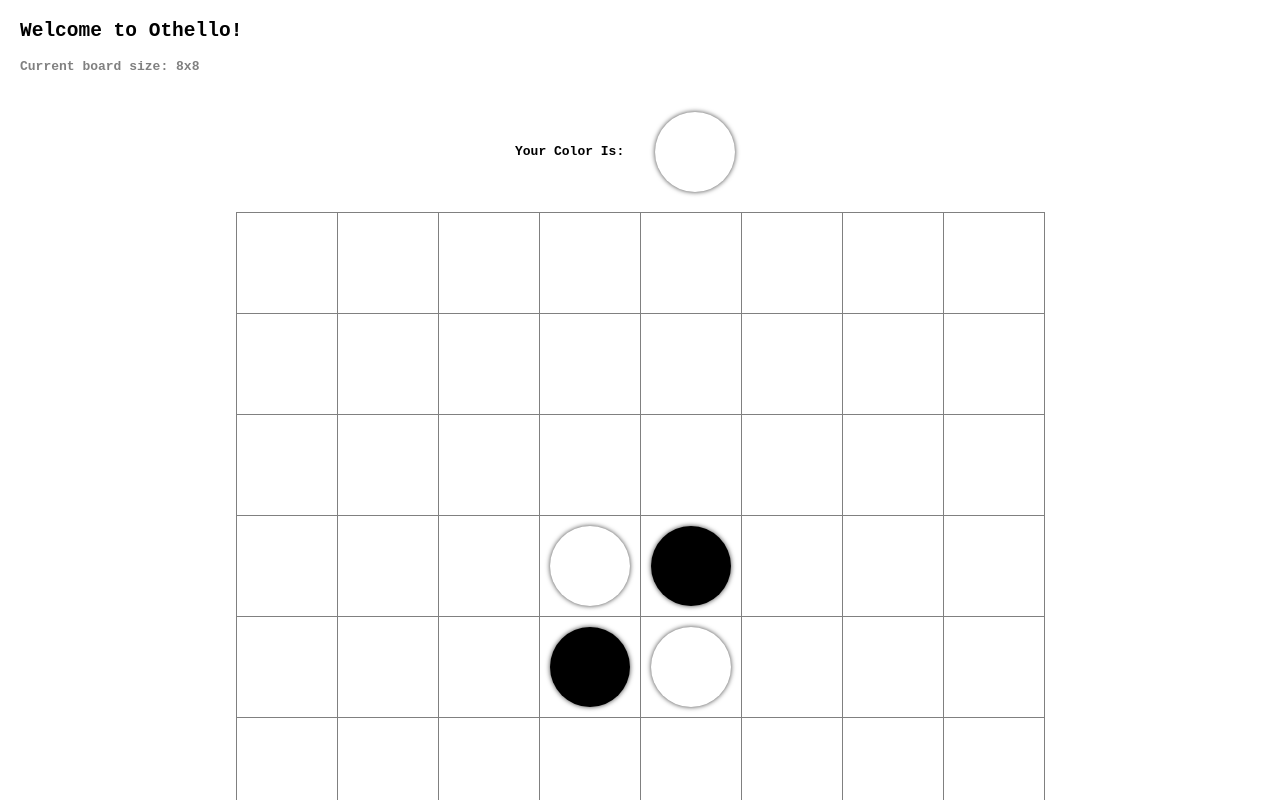
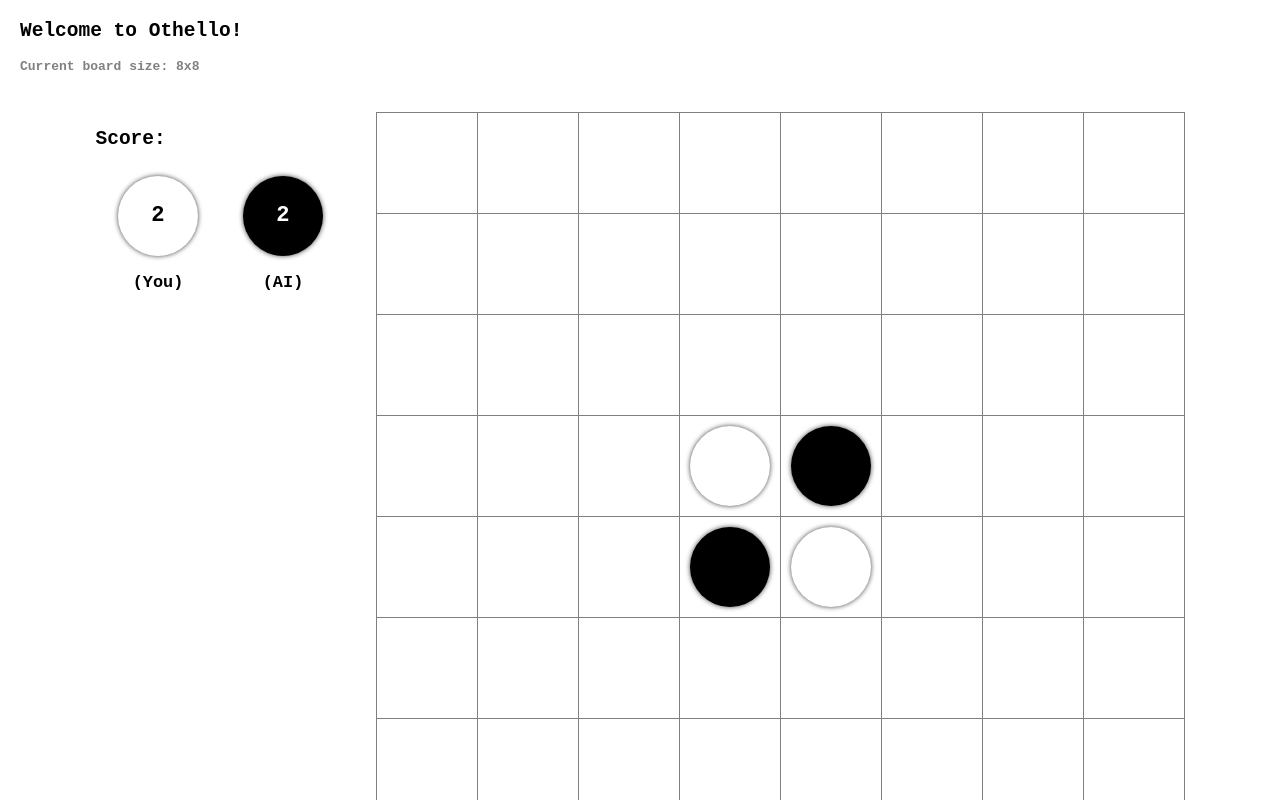
Before and after one commit to noahtallen/othello-ai, a React (Vite) app: page / in a window 1280 px wide. Both pictures are taken after a click on the button "Start a Game". Shown: the top 800 px of the page. Built offline with nearby package versions, Linux system fonts and the light colour scheme.

Commit message:
Add score counter

```diff
--- /dev/null
+++ b/src/GameBoardHelpers.ts
@@ -0,0 +1,47 @@
+import { OthelloBoard, OthelloCell, Scores } from './models'
+
+
+export function setInitialCells(board: OthelloBoard, playerColor: OthelloCell): OthelloBoard {
+    // Set the initial game pieces:
+    const center1 = board.length / 2 - 1
+    const center2 = board.length / 2
+    const aiColor = playerColor === OthelloCell.White ? OthelloCell.Black : OthelloCell.White
+    board[center1][center1] = playerColor
+    board[center1][center2] = aiColor
+    board[center2][center1] = aiColor
+    board[center2][center2] = playerColor
+    return board
+}
+
+export function generateGameBoard(boardSize: number, playerColor: OthelloCell): OthelloBoard {
+    const getEmpties = () => Array(boardSize).fill(OthelloCell.Empty)
+    // We do a fill and then a map in order to create new instances
+    // of the empties array. Otherwise, each row will reference the
+    // same object in memory.
+    const fullBoard = Array(boardSize).fill(0).map( getEmpties )
+    return setInitialCells(fullBoard, playerColor)
+}
+
+// Call this function to update the board with new info.
+// board is the existing board.
+// i is the row index
+// j is the column index
+// user is the user (i.e. OthelloCell.Black) who "clicked" the cell
+export function handleCellClick(board: OthelloBoard, i: number, j: number, user: OthelloCell): OthelloBoard {
+    const newBoard = [ ...board ] // Needs to be a new memory reference or it won't update
+    newBoard[i][j] = user
+    // @TODO: handle the conversion of existing cells
+    return newBoard
+}
+
+export function countScores(board: OthelloBoard): Scores {
+    const allCells: Array<OthelloCell> = board.flat()
+    return allCells.reduce((total, curCell) => {
+        const isBlack = curCell === OthelloCell.Black
+        const isWhite = curCell === OthelloCell.White
+        return {
+            white: isWhite ? total.white + 1 : total.white,
+            black: isBlack ? total.black + 1 : total.black
+        }
+    }, { white: 0, black: 0})
+}
--- a/src/GameContainer.tsx
+++ b/src/GameContainer.tsx
@@ -2,44 +2,12 @@ import * as React from 'react';
 import styled from 'styled-components';
 import GameBoard from './GameBoard';
 import GameInfo from './GameInfo'
-import { OthelloCell, OthelloBoard } from './models';
+import { OthelloCell, OthelloBoard, Scores } from './models';
+import * as Othello from './GameBoardHelpers'
 
 type Props = {
     boardSize: number,
     playerColor: OthelloCell
-}
-
-function setInitialCells(board: OthelloBoard, playerColor: OthelloCell): OthelloBoard {
-    // Set the initial game pieces:
-    const center1 = board.length / 2 - 1
-    const center2 = board.length / 2
-    const aiColor = playerColor === OthelloCell.White ? OthelloCell.Black : OthelloCell.White
-    board[center1][center1] = playerColor
-    board[center1][center2] = aiColor
-    board[center2][center1] = aiColor
-    board[center2][center2] = playerColor
-    return board
-}
-
-function generateGameBoard(boardSize: number, playerColor: OthelloCell): OthelloBoard {
-    const getEmpties = () => Array(boardSize).fill(OthelloCell.Empty)
-    // We do a fill and then a map in order to create new instances
-    // of the empties array. Otherwise, each row will reference the
-    // same object in memory.
-    const fullBoard = Array(boardSize).fill(0).map( getEmpties )
-    return setInitialCells(fullBoard, playerColor)
-}
-
-// Call this function to update the board with new info.
-// board is the existing board.
-// i is the row index
-// j is the column index
-// user is the user (i.e. OthelloCell.Black) who "clicked" the cell
-function handleCellClick(board: OthelloBoard, i: number, j: number, user: OthelloCell): OthelloBoard {
-    const newBoard = [ ...board ] // Needs to be a new memory reference or it won't update
-    newBoard[i][j] = user
-    // @TODO: handle the conversion of existing cells
-    return newBoard
 }
 
 export default function GameContainer({ boardSize, playerColor }: Props) {
@@ -48,22 +16,26 @@ export default function GameContainer({ boardSize, playerColor }: Props) {
     }
     const [isPlaying, setIsPlaying] = React.useState(false)
     const [gameState, setGameState] = React.useState<OthelloBoard | null>(null)
+    const [score, setScore] = React.useState<Scores>({white: 0, black: 0})
+
     const startGame = () => {
-        setGameState(generateGameBoard(boardSize, playerColor))
+        const newBoard = Othello.generateGameBoard(boardSize, playerColor)
+        setGameState(newBoard)
+        setScore(Othello.countScores(newBoard))
         setIsPlaying(true)
     }
 
     const onClickCell = (i: number, j: number) => {
         if (isPlaying && gameState) {
-            const newBoard = handleCellClick(gameState, i, j, playerColor)
-            console.log(newBoard)
+            const newBoard = Othello.handleCellClick(gameState, i, j, playerColor)
             setGameState(newBoard)
+            setScore(Othello.countScores(newBoard))
         }
     }
 
     return <Wrapper>
         {!isPlaying && <StartButton onClick={startGame}>Start a Game</StartButton>}
-        {isPlaying && gameState && <GameInfo playerColor={playerColor} />}
+        {isPlaying && gameState && <GameInfo playerColor={playerColor} score={score}/>}
         {isPlaying && gameState && <GameBoard gameState={gameState} onClickCell={onClickCell}/>}
     </Wrapper>
 }
@@ -89,7 +61,7 @@ const Wrapper = styled.div`
     margin-left: auto;
     margin-right: auto;
     display: flex;
-    flex-direction: column;
+    flex-direction: row;
     justify-content: center;
     align-items: center;
     padding: 20px;
--- a/src/GameInfo.tsx
+++ b/src/GameInfo.tsx
@@ -1,26 +1,73 @@
 import * as React from 'react'
 import { Puck } from './GameBoard'
 import styled from 'styled-components'
-import { OthelloCell } from './models'
+import { Scores, OthelloCell } from './models'
 
 type Props = {
-    playerColor: OthelloCell
+    playerColor: OthelloCell,
+    score: Scores
 }
 
-const GameInfo = ({ playerColor }: Props) => (
+const GameInfo = ({ playerColor, score }: Props) => (
     <InfoContainer>
-        <span>Your Color Is:</span>
-        <Puck isWhite={playerColor === OthelloCell.White}/>
+        <h2>Score:</h2>
+        <Pucks>
+            <PuckScore playerColor={playerColor} score={score.white} scoreColor={OthelloCell.White}/>
+            <PuckScore playerColor={playerColor} score={score.black} scoreColor={OthelloCell.Black}/>
+        </Pucks>
     </InfoContainer>
 )
 
+type PuckScore = {
+    playerColor: OthelloCell
+    score: number
+    scoreColor: OthelloCell
+}
+const PuckScore = ({ playerColor, score, scoreColor}: PuckScore) => (
+    <AbsolutePuckHolder>
+        <Puck isWhite={scoreColor === OthelloCell.White}/>
+        <AbsoluteScore isWhite={scoreColor === OthelloCell.White}>{score}</AbsoluteScore>
+        <PuckSubInfo>{playerColor === scoreColor ? '(You)' : '(AI)'}</PuckSubInfo>
+    </AbsolutePuckHolder>
+)
+
+const PuckSubInfo = styled.p`
+    font-size: 1.3em;
+    text-align: center;
+`
+const Pucks = styled.div`
+    display: flex;
+    flex-direction: row;
+    justify-content: space-between;
+`
+
+const AbsolutePuckHolder = styled.div`
+    flex: 1;
+    margin: 10px;
+    position: relative;
+`
+type ScoreProps = {
+    isWhite: boolean
+}
+const AbsoluteScore = styled.div`
+    position: absolute;
+    top: 0;
+    left: 0;
+    bottom: 0;
+    right: 0;
+    text-align: center;
+    line-height: 80px;
+    font-size: 1.7em;
+    color: ${({isWhite}: ScoreProps) => isWhite ? 'black' : 'white' };
+`
 const InfoContainer = styled.div`
     display: flex;
-    flex-direction: row;
+    flex-direction: column;
     width: 250px;
-    align-items: center;
+    justify-content: flex-start;
     font-weight: bold;
-    margin-bottom: 20px;
+    margin-right: 30px;
+    align-self: flex-start;
 `
 
 export default GameInfo
--- a/src/models/index.ts
+++ b/src/models/index.ts
@@ -5,3 +5,8 @@ export enum OthelloCell {
 }
 
 export type OthelloBoard = OthelloCell[][]
+
+export type Scores = {
+    white: number,
+    black: number
+}
--- a/tsconfig.json
+++ b/tsconfig.json
@@ -8,7 +8,10 @@
         "module": "es6",
         "moduleResolution": "node",
         "target": "es6",
-        "allowJs": true,
+        "lib": [
+            "esnext"
+        ],
+        "allowJs": false,
         "jsx": "react",
     },
     "include": [
```
